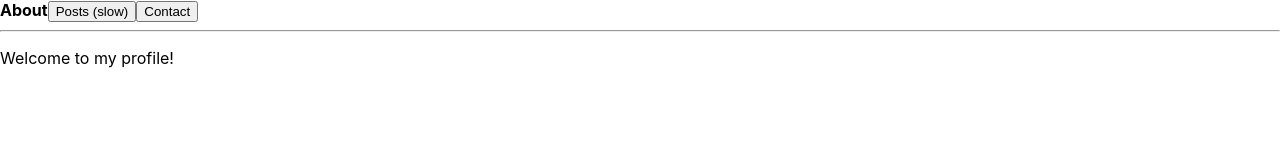
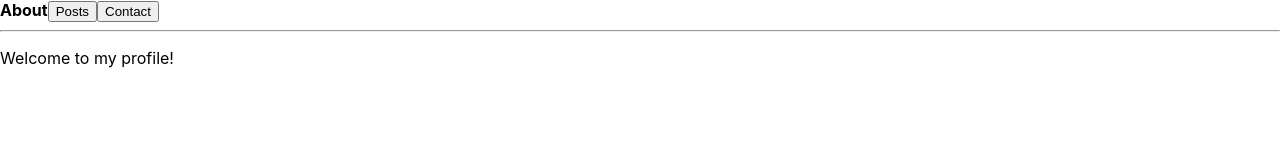
Before and after one commit to YoonJieut/Skeleton_parc, a React (Create React App) app in the folder frontend/: page / in a window 1280 px wide. Shown: the top 160 px of the page. Built offline with nearby package versions, Linux system fonts and the light colour scheme.

Commit message:
Feat : Suspense를 이용해 유저 피드백 추가
여기서 lazy옵션을 추가적으로 해야 suspense가 언제 활용해야 하는지 명시하기 때문에 React.lazy로 데이터 페칭을 진행했다.

```diff
--- a/frontend/src/App.js
+++ b/frontend/src/App.js
@@ -1,18 +1,18 @@
-import { useState } from "react";
-import TabButton from "./TabButton.js";
-import AboutTab from "./AboutTab.js";
-import PostsTab from "./PostsTab.js";
-import ContactTab from "./ContactTab.js";
+import React, { Suspense, useState } from "react";
+import TabButton from "./TabButton"; // TabButton 컴포넌트를 import합니다.
+const AboutTab = React.lazy(() => import("./AboutTab"));
+const PostsTab = React.lazy(() => import("./PostsTab"));
+const ContactTab = React.lazy(() => import("./ContactTab"));
 
 export default function TabContainer() {
   const [tab, setTab] = useState("about");
   return (
-    <>
+    <Suspense fallback={<h1>🌀 Loading...</h1>}>
       <TabButton isActive={tab === "about"} onClick={() => setTab("about")}>
         About
       </TabButton>
       <TabButton isActive={tab === "posts"} onClick={() => setTab("posts")}>
-        Posts (slow)
+        Posts
       </TabButton>
       <TabButton isActive={tab === "contact"} onClick={() => setTab("contact")}>
         Contact
@@ -21,6 +21,6 @@ export default function TabContainer() {
       {tab === "about" && <AboutTab />}
       {tab === "posts" && <PostsTab />}
       {tab === "contact" && <ContactTab />}
-    </>
+    </Suspense>
   );
 }
--- a/frontend/src/TabButton.js
+++ b/frontend/src/TabButton.js
@@ -1,19 +1,11 @@
-import { useTransition } from "react";
-
 export default function TabButton({ children, isActive, onClick }) {
-  const [isPending, startTransition] = useTransition();
   if (isActive) {
     return <b>{children}</b>;
-  }
-  if (isPending) {
-    return <b style={{ color: "gray" }}>{children}</b>;
   }
   return (
     <button
       onClick={() => {
-        startTransition(() => {
-          onClick();
-        });
+        onClick();
       }}
     >
       {children}
```
